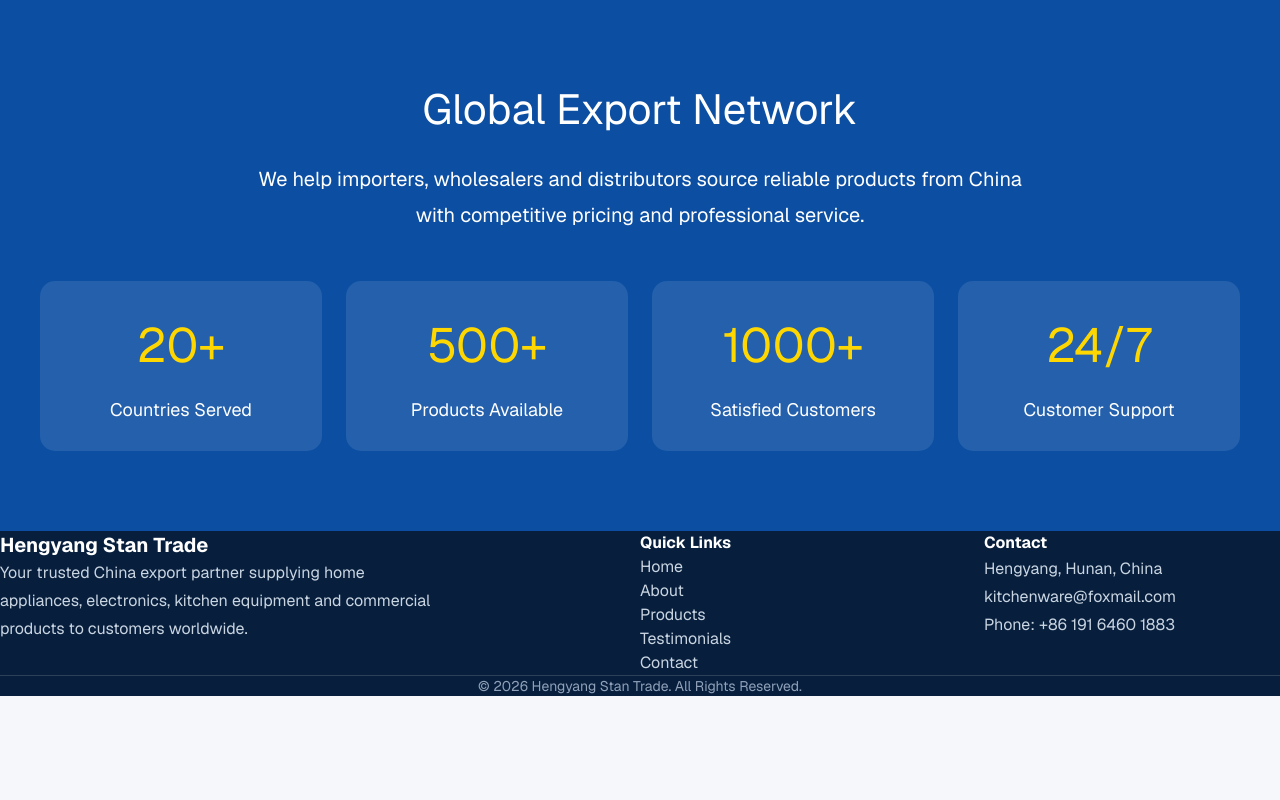
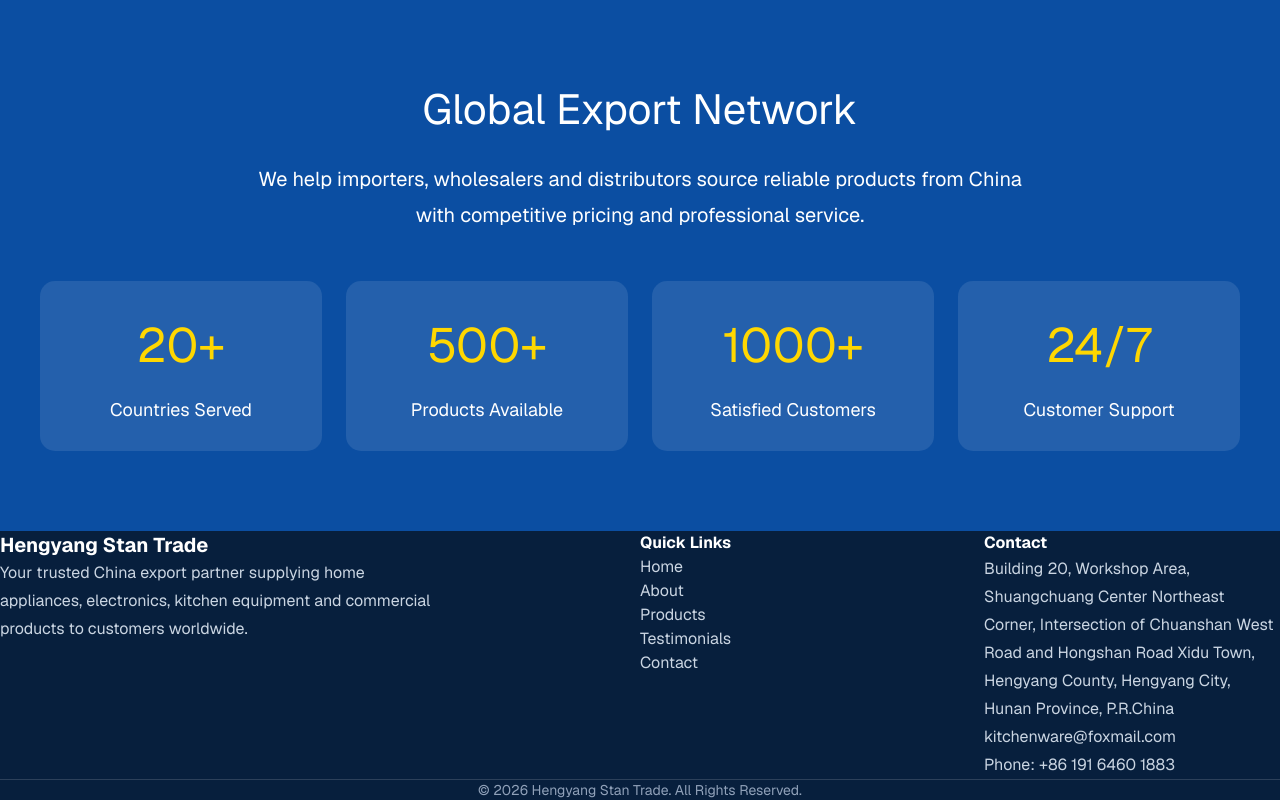
Before and after one commit to zgsgf54w5p-gif/HENGYANG-STAN-TRADE, a Next.js app: page / in a window 1280 px wide. Shown: the part 3723-4523 px from the top of the page. Before the commit the page ends 4419 px from the top, so only its background shows below. Built offline with nearby package versions, Linux system fonts and the light colour scheme.

Commit message:
Update Footer.tsx

```diff
--- a/components/Footer.tsx
+++ b/components/Footer.tsx
@@ -27,7 +27,9 @@
         <div>
           <h3 className="mb-4 font-bold">Contact</h3>
           <div className="space-y-3 leading-7 text-slate-300">
-            <p>Hengyang, Hunan, China</p>
+            <p>Building 20, Workshop Area, Shuangchuang Center
+Northeast Corner, Intersection of Chuanshan West Road and Hongshan Road
+Xidu Town, Hengyang County, Hengyang City, Hunan Province, P.R.China</p>
             <p>kitchenware@foxmail.com</p>
             <p>Phone: +86 191 6460 1883</p>
           </div>
```
